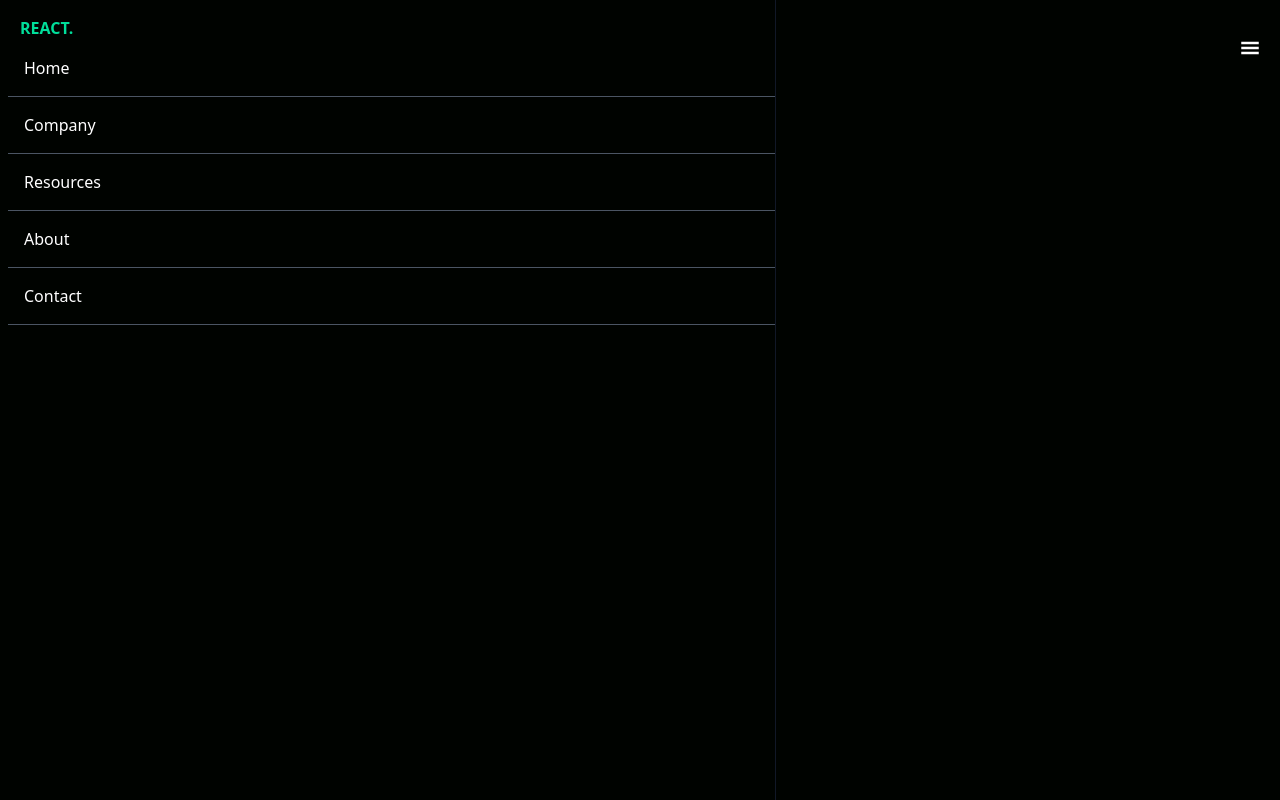
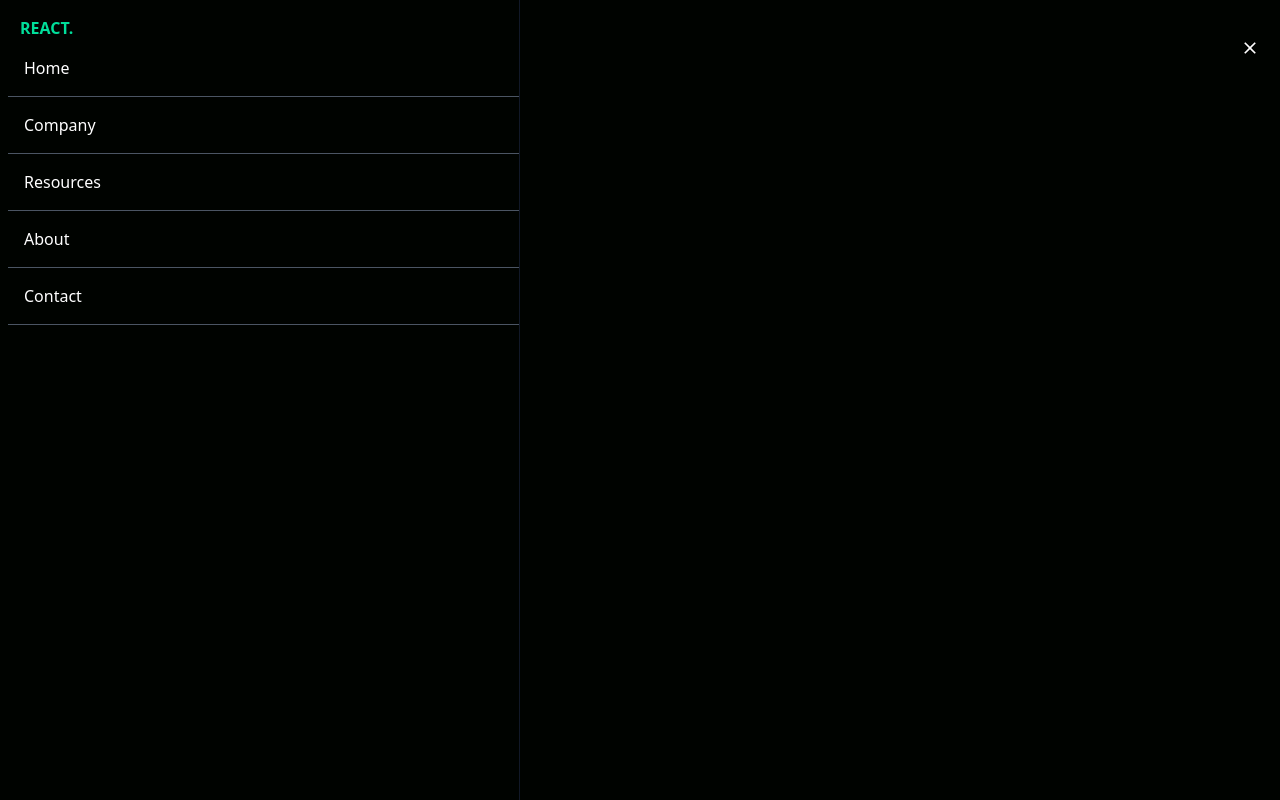
Before and after one commit to cafferti/tailwind-project, a React (Vite) app: page / in a window 1280 px wide. Built offline with nearby package versions, Linux system fonts and the light colour scheme.

Commit message:
completed the toggle of the navbar appearance and disappearance

```diff
--- a/src/components/Navbar.jsx
+++ b/src/components/Navbar.jsx
@@ -22,11 +22,11 @@ const Navbar = () => {
             <li className="p-4">Contact</li>
         </ul>
         <div onClick={changenav}>
-            { Nav ? <GiHamburgerMenu size={20}/> : <IoMdClose size={20} /> }
+            { !Nav ? <GiHamburgerMenu size={20}/> : <IoMdClose size={20} /> }
 
 
         </div>
-        <div className="fixed left-2 top-0 w-[60%] border-r border-r-gray-900 h-[100%] bg-[#000300]">
+        <div className={Nav ? "fixed left-2 top-0 w-[40%] border-r border-r-gray-900 h-[100%] bg-[#000300] ease-in-out duration-500 " : "fixed left-[-100%] ease-in-out duration-0"}>
         <h1 className="w-full font-bold text-[#00df9a] pt-4 m pb-0 ml-3">REACT.</h1>
 
         <ul className="" >
```
